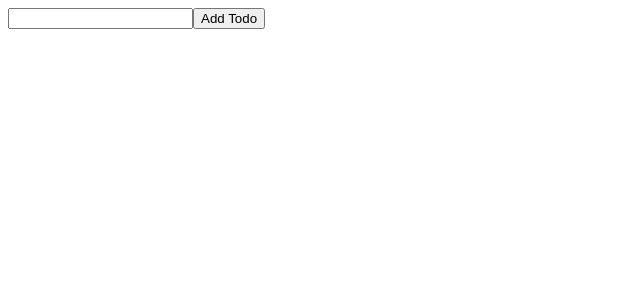
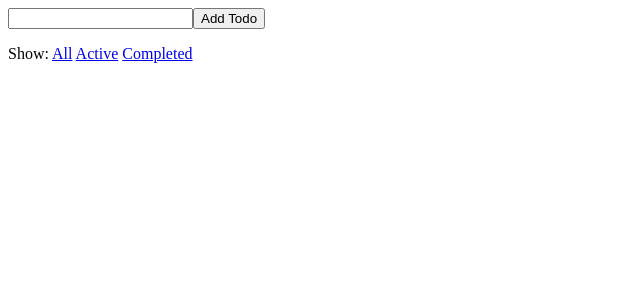
Before and after one commit to lizvdk/egghead-todo-redux, a React (Create React App) app: page / in a window 1280 px wide. Shown: the top 300 px of the page, without its empty margins (0-640 px from the left). Built offline with nearby package versions, Linux system fonts and the light colour scheme.

Commit message:
Use FilterLink in TodoApp

```diff
--- a/src/App.js
+++ b/src/App.js
@@ -117,6 +117,27 @@ class TodoApp extends Component {
             </li>
           )}
         </ul>
+        <p>
+          Show:
+          {' '}
+          <FilterLink
+            filter='SHOW_ALL'
+          >
+            All
+          </FilterLink>
+          {' '}
+          <FilterLink
+            filter='SHOW_ACTIVE'
+          >
+            Active
+          </FilterLink>
+          {' '}
+          <FilterLink
+            filter='SHOW_COMPLETED'
+          >
+            Completed
+          </FilterLink>
+        </p>
       </div>
     )
   };
```
